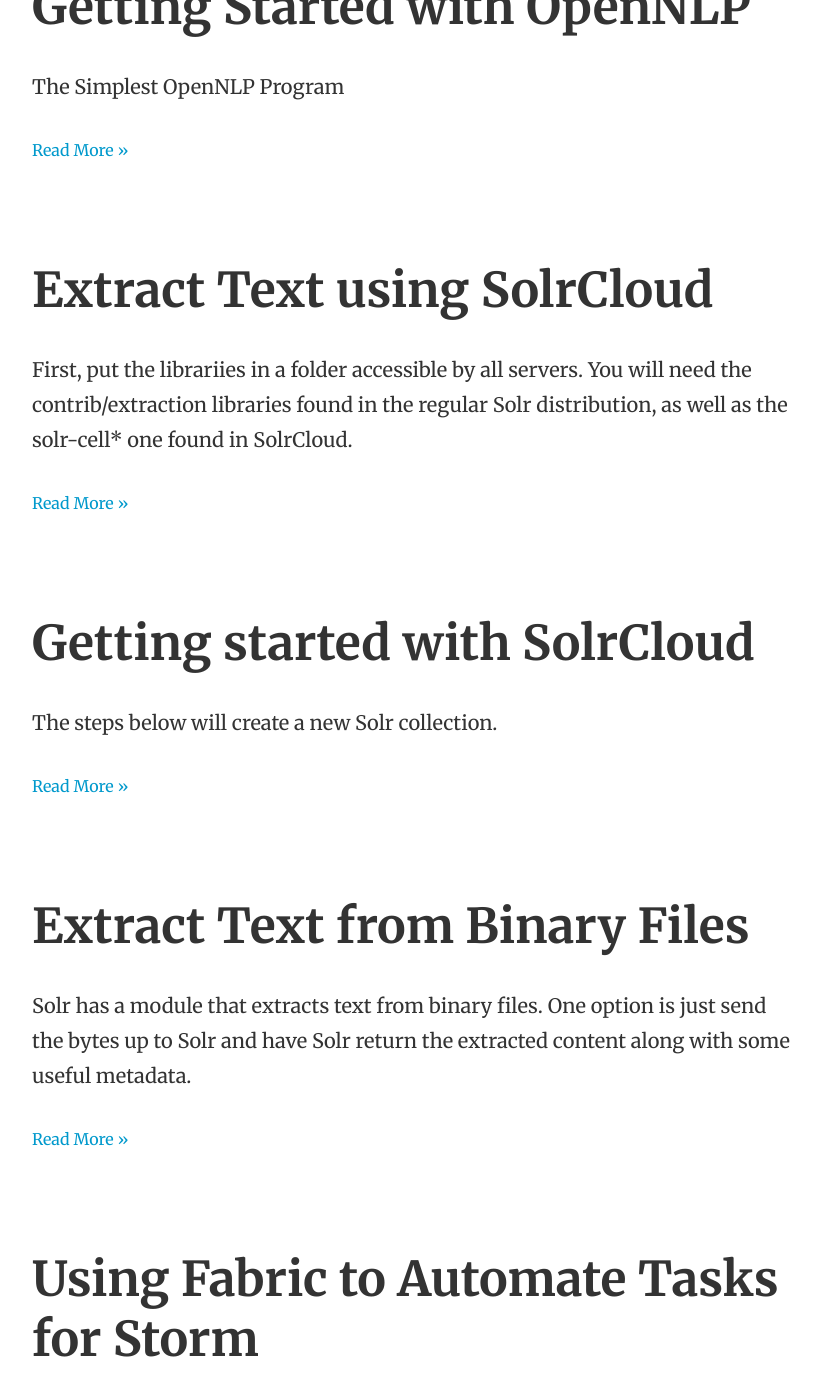
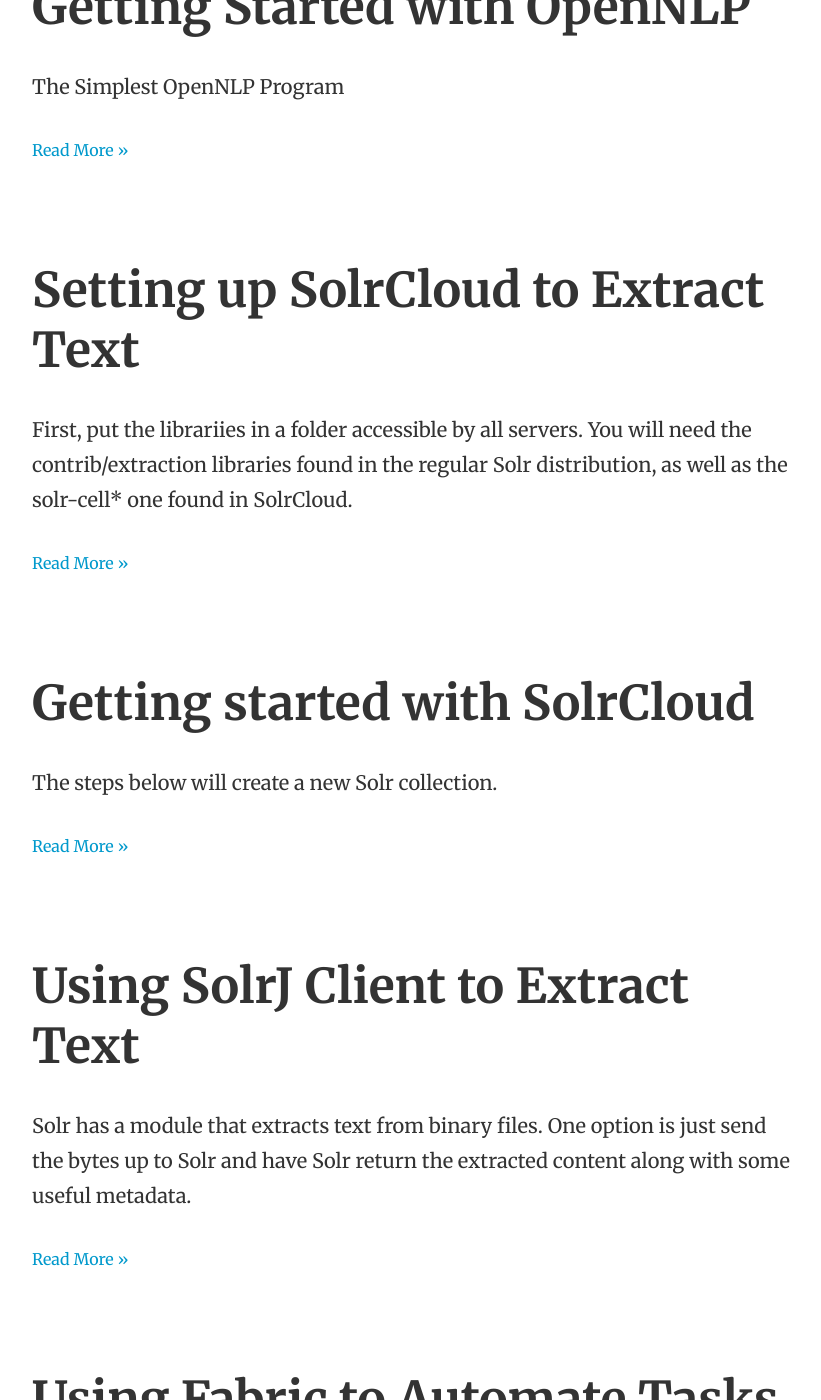
Before and after one commit to svensvan/blog, a Jekyll site: the page built from index.html, in a window 1280 px wide and 1400 px high, scrolled down 477 px. Shown: the whole window, without its empty margins (224-1045 px from the left). Built offline with Jekyll 4.4.1, drawn with Linux system fonts in a browser that asks for light colours; the list of posts is cut into pages by our own code.

Commit message:
update titles

```diff
--- a/_posts/2014-03-03-extract-text-solr.md
+++ b/_posts/2014-03-03-extract-text-solr.md
@@ -1,6 +1,6 @@
 ---
 layout: post
-title: "Extract Text from Binary Files"
+title: "Using SolrJ Client to Extract Text"
 ---
 
 Solr has a module that extracts text from binary files.  One option is just send the bytes up to Solr and have
--- a/_posts/2014-03-06-solr-extract-text.md
+++ b/_posts/2014-03-06-solr-extract-text.md
@@ -1,6 +1,6 @@
 ---
 layout: post
-title: "Extract Text using SolrCloud"
+title: "Setting up SolrCloud to Extract Text"
 ---
 
 First, put the librariies in a folder accessible by all servers.  You will need the contrib/extraction libraries found
```
